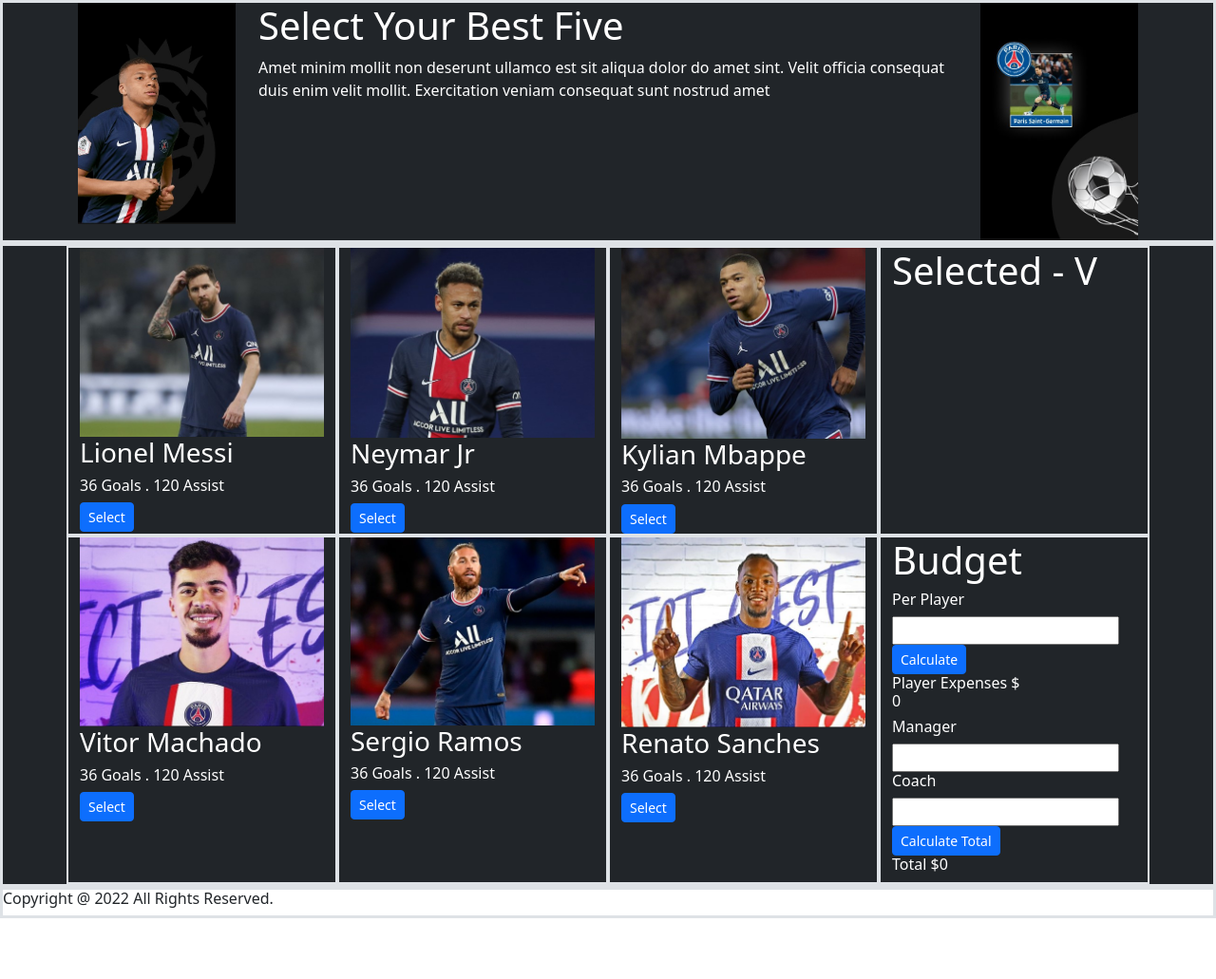
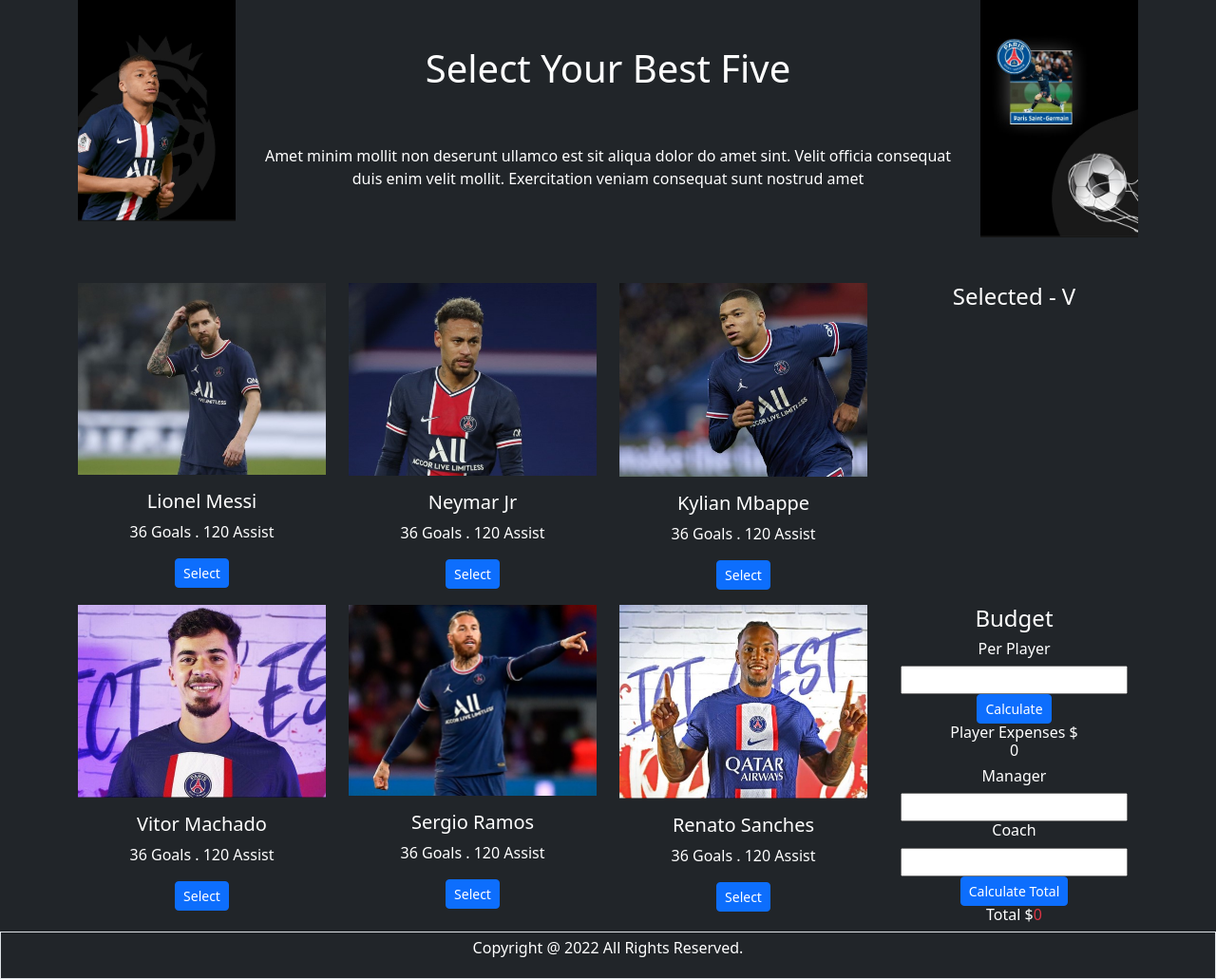
Before and after one commit to ICTMubarak/best-five-dom-a5, a plain HTML site: page index.html in a window 1280 px wide. Shown: the whole page at 95% size. Before the commit the page ends 967 px from the top, so only its background shows below. Drawn offline with nearby package versions, Linux system fonts and the light colour scheme.

Commit message:
functional activities completed

```diff
--- a/index.html
+++ b/index.html
@@ -9,47 +9,47 @@
 
 </head>
 <body>
-    <header class="border border-3 text-white bg-dark">
+    <header class="text-white bg-dark">
         <div class="container">
             <div class="row">
                 <div class="col-2">
                     <img src="pic/banner-pic1.jpg" class="w-100" alt="">
                 </div>
                 <div class="col-8">
-                    <h1>Select Your Best Five</h1>
-                    <p>Amet minim mollit non deserunt ullamco est sit aliqua dolor do amet sint. Velit
+                    <h1 class="text-center p-5">Select Your Best Five</h1>
+                    <p class="text-center">Amet minim mollit non deserunt ullamco est sit aliqua dolor do amet sint. Velit
                         oﬀicia consequat duis enim velit mollit. Exercitation veniam consequat sunt
                         nostrud amet</p>
                 </div>
                 <div class="col-2">
                     <img src="pic/banner-pic2.jpg" class="w-100" alt="">
                 </div>
-            </div>
+            </div><br><br>
         </div>
     </header>
-    <main class="border border-3 text-white bg-dark">
+    <main class="text-white bg-dark">
         <div class="container">
-            <div class="row">
-                <div class="col-3 border border-2">
+            <div class="row mb-3">
+                <div class="col-3 gap-5 text-center">
                     <img src="pic/lionel-messi.jpg" class="w-100" alt="">
-                    <h3>Lionel Messi</h3>
-                    <h6>36 Goals . 120 Assist</h6>
+                    <h5 class="mt-3">Lionel Messi</h5>
+                    <p class="fw-lighter">36 Goals . 120 Assist</p>
                     <input id="btn-messi" type="button" class="btn btn-primary btn-sm" value="Select">
                 </div>
-                <div class="col-3 border border-2">
+                <div class="col-3 gap-5 text-center">
                     <img src="pic/neymar-jr.jpg" class="w-100" alt="">
-                    <h3>Neymar Jr</h3>
-                    <h6>36 Goals . 120 Assist</h6>
+                    <h5 class="mt-3">Neymar Jr</h5>
+                    <p class="fw-lighter">36 Goals . 120 Assist</p>
                     <input id="btn-neymar" type="button" class="btn btn-primary btn-sm" value="Select">
                 </div>
-                <div class="col-3 border border-2">
+                <div class="col-3 gap-5 text-center">
                     <img src="pic/kylian-mbappe.jpg" class="w-100" alt="">
-                    <h3>Kylian Mbappe</h3>
-                    <h6>36 Goals . 120 Assist</h6>
+                    <h5 class="mt-3">Kylian Mbappe</h5>
+                    <p class="fw-lighter">36 Goals . 120 Assist</p>
                     <input id = "btn-kylian" type="button" class="btn btn-primary btn-sm" value="Select">
                 </div>
-                <div class="col-3 border border-2">
-                    <h1>Selected - V</h1>
+                <div class="col-3 gap-5">
+                    <h4 class="text-center">Selected - V</h4>
                     <ol id="select-player">
 
                     </ol>
@@ -57,28 +57,28 @@
             </div>
 
             <div class="row">
-                <div class="col-3 border border-2">
+                <div class="col-3 gap-5 text-center">
                     <img src="pic/vitor-machado.jpg" class="w-100" alt="">
-                    <h3>Vitor Machado</h3>
-                    <h6>36 Goals . 120 Assist</h6>
+                    <h5 class="mt-3">Vitor Machado</h5>
+                    <p class="fw-lighter">36 Goals . 120 Assist</p>
                     <input id = "btn-vitor" type="button" class="btn btn-primary btn-sm" value="Select">
                 </div>
-                <div class="col-3 border border-2">
+                <div class="col-3 gap-5 text-center">
                     <img src="pic/sergio-ramos.jpg" class="w-100" alt="">
-                    <h3>Sergio Ramos</h3>
-                    <h6>36 Goals . 120 Assist</h6>
+                    <h5 class="mt-3">Sergio Ramos</h5>
+                    <p class="fw-lighter">36 Goals . 120 Assist</p>
                     <input id = "btn-sergio" type="button" class="btn btn-primary btn-sm" value="Select">
                 </div>
-                <div class="col-3 border border-2">
+                <div class="col-3 gap-5 text-center">
                     <img src="pic/renato-sanches.jpg" class="w-100" alt="">
-                    <h3>Renato Sanches</h3>
-                    <h6>36 Goals . 120 Assist</h6>
+                    <h5 class="mt-3">Renato Sanches</h5>
+                    <p class="fw-lighter">36 Goals . 120 Assist</p>
                     <input id = "btn-renato" type="button" class="btn btn-primary btn-sm" value="Select">
                 </div>
-                <div class="col-3 border border-2">
-                    <h1>Budget</h1>
+                <div class="col-3 gap-5 text-center">
+                    <h4>Budget</h4>
                     <h6>Per Player</h6>
-                    <input id="player-rate" type="text">
+                    <input class="inline" id="player-rate" type="text">
                     <input id="btn-calculate" type="button" class="btn btn-primary btn-sm" value="Calculate">
                     <h6>Player Expenses $ <section id="player-expenses">0</section></h6>
                     <h6>Manager</h6>
@@ -86,14 +86,14 @@
                     <h6>Coach</h6>
                     <input id="coach-cost" type="text">
                     <input id="total-calculate" type="button" class="btn btn-primary btn-sm" value="Calculate Total">
-                    <h6>Total $<span id="total-cost">0</span></h6>
+                    <h6>Total $<span  class="text-danger" id="total-cost">0</span></h6>
                 </div>
             </div>
 
         </div>
     </main>
-    <footer class="border border-3">
-        <h6>Copyright @ 2022 All Rights Reserved.</h6>
+    <footer class="border bt-1 text-white bg-dark p-1 text-center">
+        <p class="fw-lighter">Copyright @ 2022 All Rights Reserved.</p>
     </footer>
     <script src="js/bets.js"></script>
     <script src="https://cdn.jsdelivr.net/npm/bootstrap@5.2.0/dist/js/bootstrap.bundle.min.js"></script>
```
